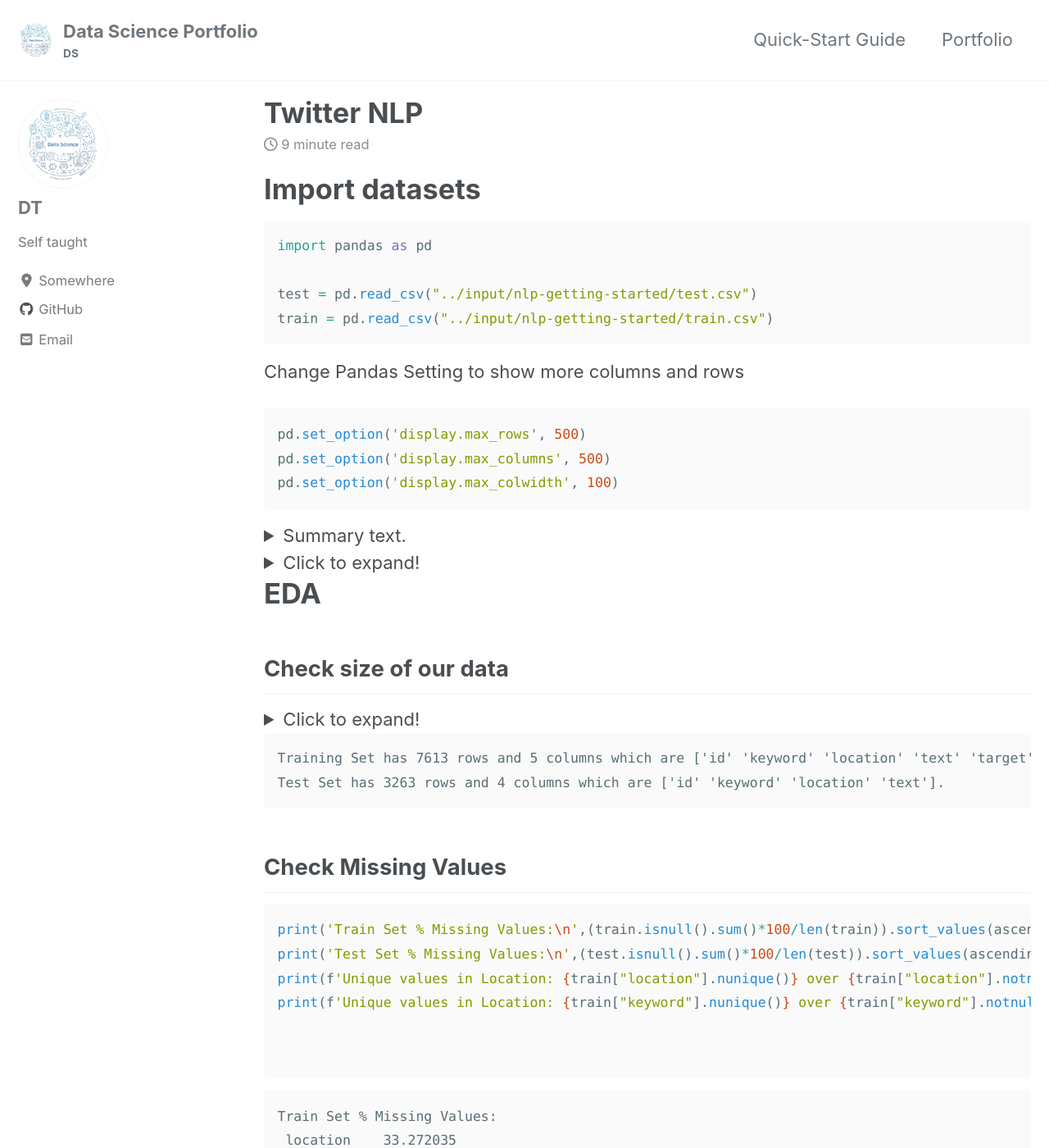
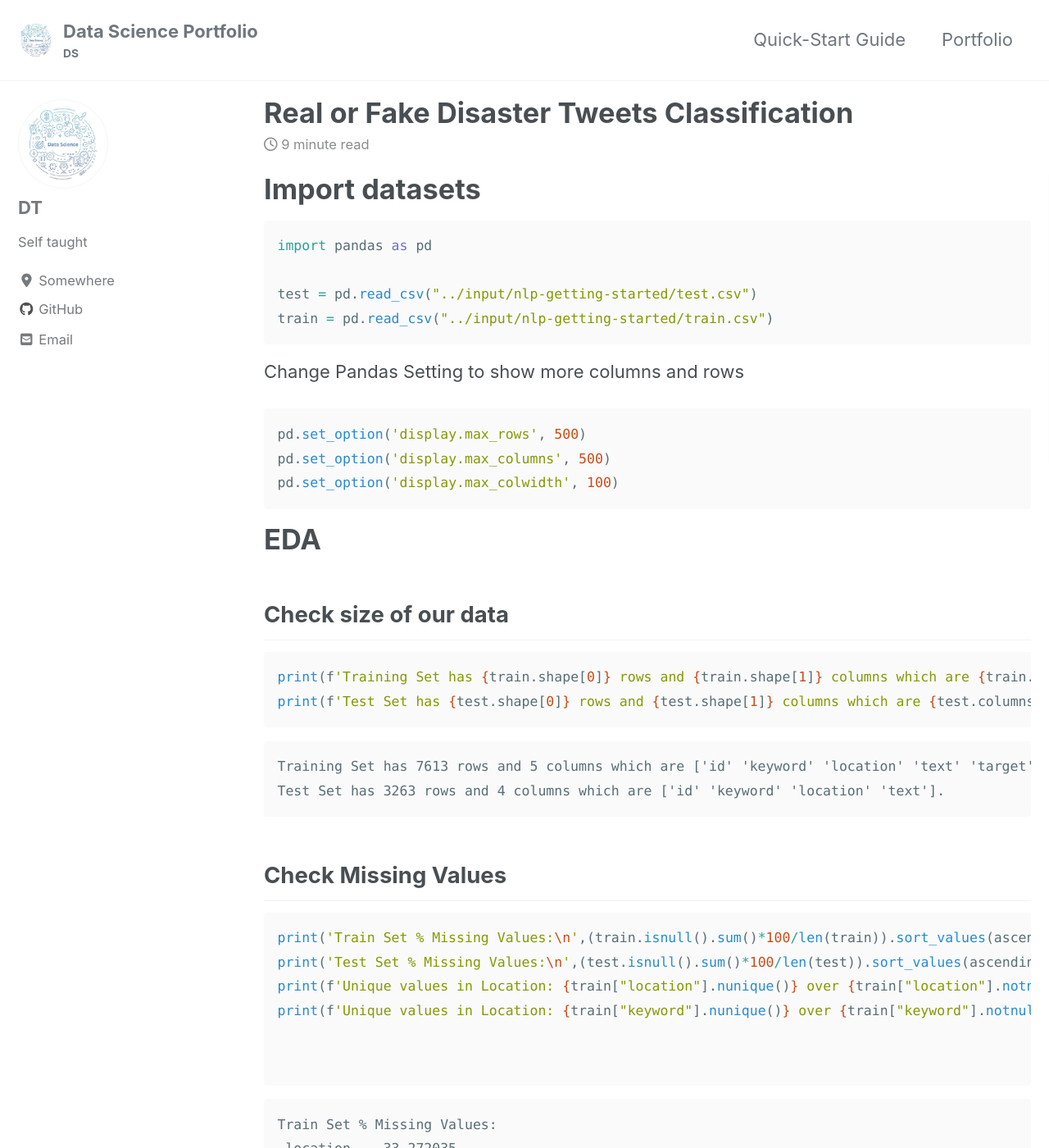
Before and after one commit to DanTran-DS/DanTran-DS.github.io, a Jekyll site: the page built from _posts/2019-12-31-Twitter-NLP.md, in a window 1280 px wide and 1400 px high. Shown: the whole window at 82% size. Built offline with Jekyll 4.4.1, drawn with Linux system fonts in a browser that asks for light colours; cached includes are drawn as plain includes; nearby versions of some CDN libraries.

Commit message:
Update 2019-12-31-Twitter-NLP.md

````diff
--- a/_posts/2019-12-31-Twitter-NLP.md
+++ b/_posts/2019-12-31-Twitter-NLP.md
@@ -1,16 +1,15 @@
 ---
 layout: single
-title: Twitter NLP
-excerpt: "Twitter NLP with LSTM"
+title: Real or Fake Disaster Tweets Classification
+excerpt: "Real or Fake Disaster Tweets Classification using NLP with LSTM and Glove"
 tags: [Kaggle, NLP, twitter, tutorial, LSTM, GloVe]
 comments: true
 category: blog
 toc: true
-toc_sticky: False
+toc_sticky: false
+
 image:
-  feature: "../assets/images/ds-sq.jpg"
-
-header-img: /assets/images/ds-img.jpg
+  teaser: /assets/images/ds-sq.jpg
 ---
 
 # Import datasets
@@ -30,49 +29,15 @@ pd.set_option('display.max_columns', 500)
 pd.set_option('display.max_colwidth', 100)
 ```
 
-<details>
-<summary>Summary text.</summary>
-<code style="white-space:nowrap;">
-
-```python
-
-pd.set_option('display.max_rows', 500)
-pd.set_option('display.max_columns', 500)
-pd.set_option('display.max_colwidth', 100)
-
-```
-
-Hello World, how is it going?
-</code>
-</details>
-
-<details>
-  <summary>Click to expand!</summary>
-
-  ```javascript
-    function whatIsLove() {
-      console.log('Baby Don't hurt me. Don't hurt me');
-      return 'No more';
-    }
-  ```
-</details>
-
 # EDA
 
 ## Check size of our data
 
-<details>
-  <summary>Click to expand!</summary>
 
-  #### yes, even hidden code blocks!
-
-
-  ```python
-  print(f'Training Set has {train.shape[0]} rows and {train.shape[1]} columns which are {train.columns.values}.')
-  print(f'Test Set has {test.shape[0]} rows and {test.shape[1]} columns which are {test.columns.values}.')
-  ```
-
-</details>
+```python
+print(f'Training Set has {train.shape[0]} rows and {train.shape[1]} columns which are {train.columns.values}.')
+print(f'Test Set has {test.shape[0]} rows and {test.shape[1]} columns which are {test.columns.values}.')
+```
 
 
     Training Set has 7613 rows and 5 columns which are ['id' 'keyword' 'location' 'text' 'target'].
````
